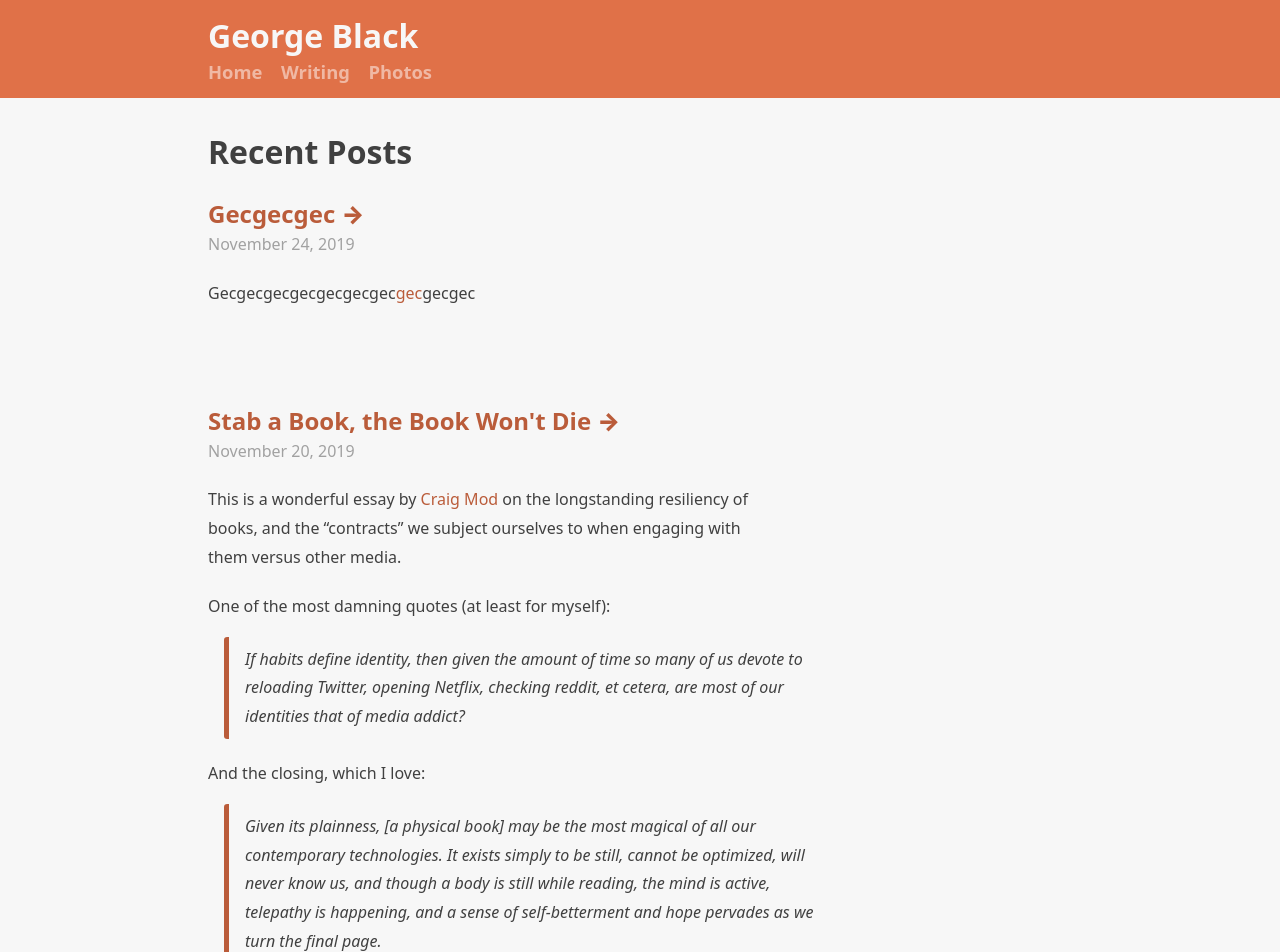
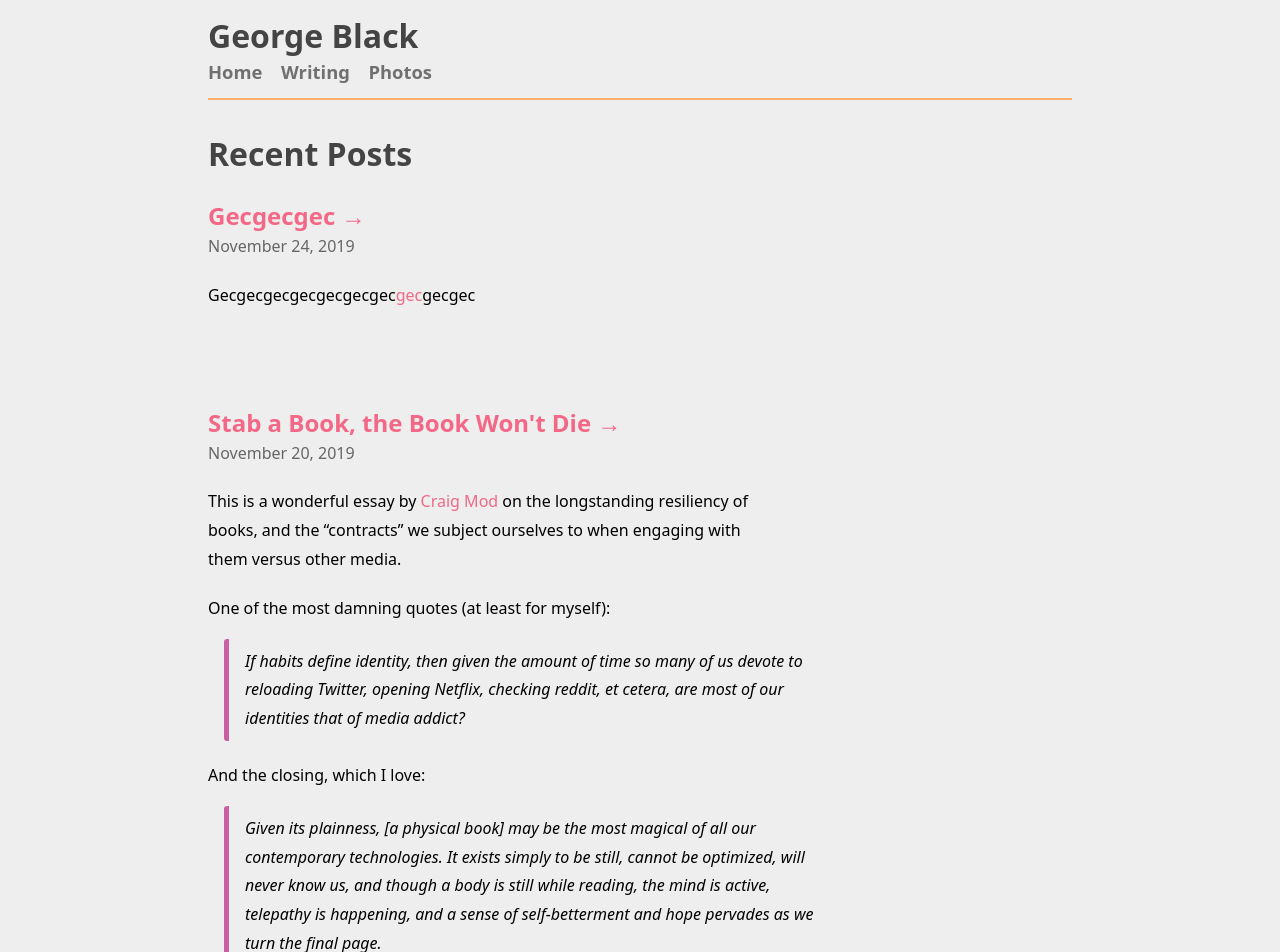
Before and after one commit to georgemblack/web, a Jekyll site: the page built from src/index.md, in a window 1280 px wide. Shown: the top 952 px of the page. Built offline with Jekyll 4.4.1, drawn with Linux system fonts in a browser that asks for light colours; Markdown is read by kramdown in place of the engine named in the settings.

Commit message:
New color theme and remove styles

```diff
--- a/src/_includes/style.scss
+++ b/src/_includes/style.scss
@@ -1,49 +1,47 @@
 /* ==========================================================================
-   Global Variables
+   SCSS Variables
    ========================================================================== */
+$break-point-medium: 58em;
+$break-point-small: 28em;
+
+/* ==========================================================================
+   CSS Variables
+   ========================================================================== */
+
+// Color theme: EEEEEE - FFAF65 - FA8282 - F36886 - CA5FA6
 :root {
   // defined widths
   --page-max-width: 54rem;
   --reading-max-width: 36rem;
 
   // primary fonts
-  --header-font: system-ui, -apple-system, "Roboto", sans-serif;
-  --body-font: system-ui, -apple-system, "Roboto", sans-serif;
+  --header-font: system-ui, sans-serif;
+  --body-font: system-ui, sans-serif;
 
   // font weights
   --font-weight-bold: 900;
   --font-weight-normal: 400;
 
-  // colors
-  --background-color: #f7f7f7;
-  --background-color-lifted: #e7e7e7;
-  --header-background-color: #e07148;
-  --header-title-color: #f7f7f7;
-  --body-font-color: #404040;
-  --faded-text-color: rgba(0, 0, 0, 0.35);
-  --link-color: #ba5c3a;
-  --link-hover-color: #9e4f33;
-  --nav-link-color: rgba(255, 255, 255, 0.5);
-  --nav-link-hover-color: #f7f7f7;
-  --nav-link-button-color: rgba(255, 255, 255, 0.75);
-  --nav-link-button-background-color: rgba(0, 0, 0, 0.1);
+  // general purpose
+  --background-color: #eeeeee;
+  --blockquote-border-color: #ca5fa6;
+  --line-separator-color: #ffaf65;
+
+  // header colors
+  --title-color: #444444;
+  --nav-link-color: #707070;
+  --nav-link-hover-color: #fa8282;
+
+  // text colors
+  --header-color: #444444;
+  --link-color: #f36886;
+  --link-hover-color: #be536a;
+  --faded-text-color: #666666;
 
   @media (prefers-color-scheme: dark) {
-    --background-color: #242424;
-    --background-color-lifted: #313131;
-    --header-background-color: #1a1a1a;
-    --header-title-color: #f7f7f7;
-    --body-font-color: #f7f7f7;
-    --faded-text-color: rgba(255, 255, 255, 0.35);
-    --link-color: #76dae3;
-    --link-hover-color: #69c1c9;
-    --nav-link-color: rgba(255, 255, 255, 0.5);
-    --nav-link-hover-color: #f7f7f7;
-    --nav-link-button-color: rgba(255, 255, 255, 0.75);
-    --nav-link-button-background-color: rgba(255, 255, 255, 0.1);
   }
 
-  @media screen and (max-width: 58em) {
+  @media screen and (max-width: $break-point-medium) {
     --page-max-width: var(--reading-max-width);
   }
 }
@@ -57,6 +55,9 @@
 }
 
 body {
+  max-width: var(--page-max-width);
+  margin: 0 auto;
+  padding: 0 1em;
   background-color: var(--background-color);
 }
 
@@ -68,14 +69,17 @@ h5,
 h6 {
   font-family: var(--header-font);
   font-weight: var(--font-weight-bold);
-  color: var(--body-font-color);
+  color: var(--header-color);
+}
+
+h1 {
+  font-size: 2em;
 }
 
 p,
 li {
   font-size: 16px;
   font-family: var(--body-font);
-  color: var(--body-font-color);
 }
 
 a {
@@ -91,24 +95,9 @@ a {
    Header and Navigation
    ========================================================================== */
 header {
+  .inner {
     padding: 0.85em 0;
-  background-color: var(--header-background-color);
-
-  .inner {
-    max-width: var(--page-max-width);
-    margin: 0 auto;
-    padding: 0 1.15em;
-  }
-
-  h1 {
-    color: var(--header-title-color);
-    @media screen and (max-width: 28em) {
-      font-size: 1.85em;
-    }
-  }
-
-  @media screen and (max-width: 28em) {
-    padding: 0.6em 0;
+    border-bottom: 2px solid var(--line-separator-color);
   }
 }
 
@@ -127,17 +116,9 @@ nav {
     }
   }
 
-  @media screen and (max-width: 28em) {
+  @media screen and (max-width: $break-point-small) {
     margin-top: 0.5em;
     font-size: 1em;
-    a {
-      display: inline-block;
-      margin: 0 0.15em 0 0;
-      padding: 0.25em 0.75em;
-      border-radius: 1em;
-      color: var(--nav-link-button-color);
-      background-color: var(--nav-link-button-background-color);
-    }
   }
 }
 
@@ -145,9 +126,7 @@ nav {
    Primary Content
    ========================================================================== */
 main {
-  max-width: var(--page-max-width);
   margin: 2em auto 5em auto;
-  padding: 0 1.15em;
 
   h1,
   h2,
@@ -163,10 +142,6 @@ main {
     margin: 1.25em 0 0 0;
     line-height: 180%;
     text-rendering: optimizeLegibility;
-
-    code {
-      font-size: 0.85em;
-    }
   }
 
   ul,
@@ -190,76 +165,20 @@ main {
     margin: 1em 0 0 1em;
     padding: 0.5em 1em;
     font-style: italic;
-    border-left: 5px solid var(--link-color);
+    border-left: 5px solid var(--blockquote-border-color);
     border-radius: 0.2em;
 
     p {
       margin: 0;
     }
   }
-
-  pre {
-    margin: 1em 0 0 0;
-    padding: 1em 1.5em;
-    display: block;
-    max-width: 100%;
-    overflow: auto;
-    word-wrap: break-word;
-    page-break-inside: avoid;
-    line-height: 180%;
-    color: var(--body-font-color);
-    background: var(--background-color-lifted);
-    border-left: 5px solid var(--link-color);
-    border-radius: 0.2em;
-  }
 }
 
 /* ==========================================================================
     General-Purpose Classes
     ========================================================================== */
-.post-content {
-  h1 {
-    font-size: 2em;
-  }
-
-  h2 {
-    margin-top: 2em;
-  }
-}
-
 .subtitle {
   margin-top: 0;
   font-family: var(--header-font);
   color: var(--faded-text-color);
 }
-
-/* ==========================================================================
-    Specific Content
-    ========================================================================== */
-.home-aside {
-  display: flex;
-  align-items: center;
-  flex-wrap: nowrap;
-  padding: 0.75em;
-  background-color: var(--background-color-lifted);
-  border-radius: 1em;
-  box-shadow: 0px 0px 20px 0px rgba(0, 0, 0, 0.2);
-  img {
-    display: block;
-    width: 6em;
-    margin: 0 1em 0 0;
-    border-radius: 100%;
-  }
-  p {
-    margin: 0;
-  }
-
-  @media screen and (max-width: 28em) {
-    flex-direction: column;
-    padding: 1em;
-  }
-
-  @media (prefers-color-scheme: dark) {
-    box-shadow: 0px 0px 10px 0px rgba(0, 0, 0, 0.05);
-  }
-}
--- a/src/_layouts/post.html
+++ b/src/_layouts/post.html
@@ -5,7 +5,7 @@
 <body>
   {% include header.html %}
   <main>
-    <article class="post-content">
+    <article>
       <h1>{{ page.title }}</h1>
       <p class="subtitle">{{ page.date | date: "%B %-d, %Y" }}</p>
       {{ content }}
```
Lines whose indentation alone changed are shown as unchanged.
